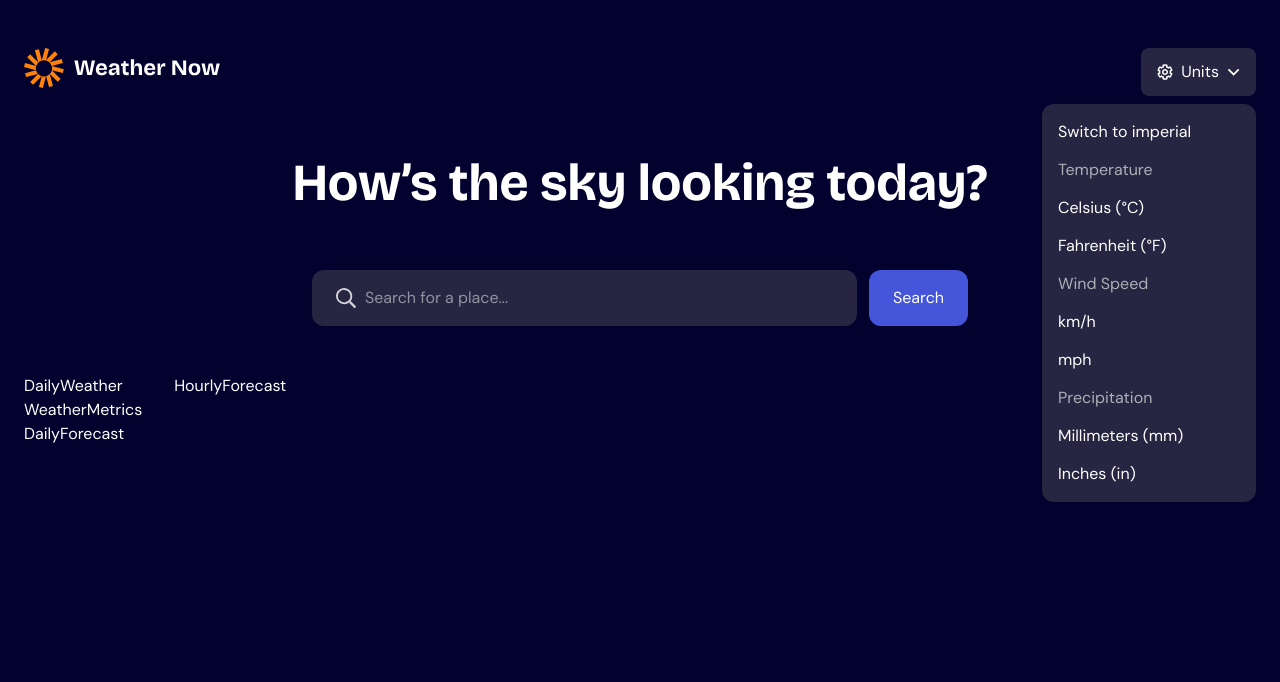
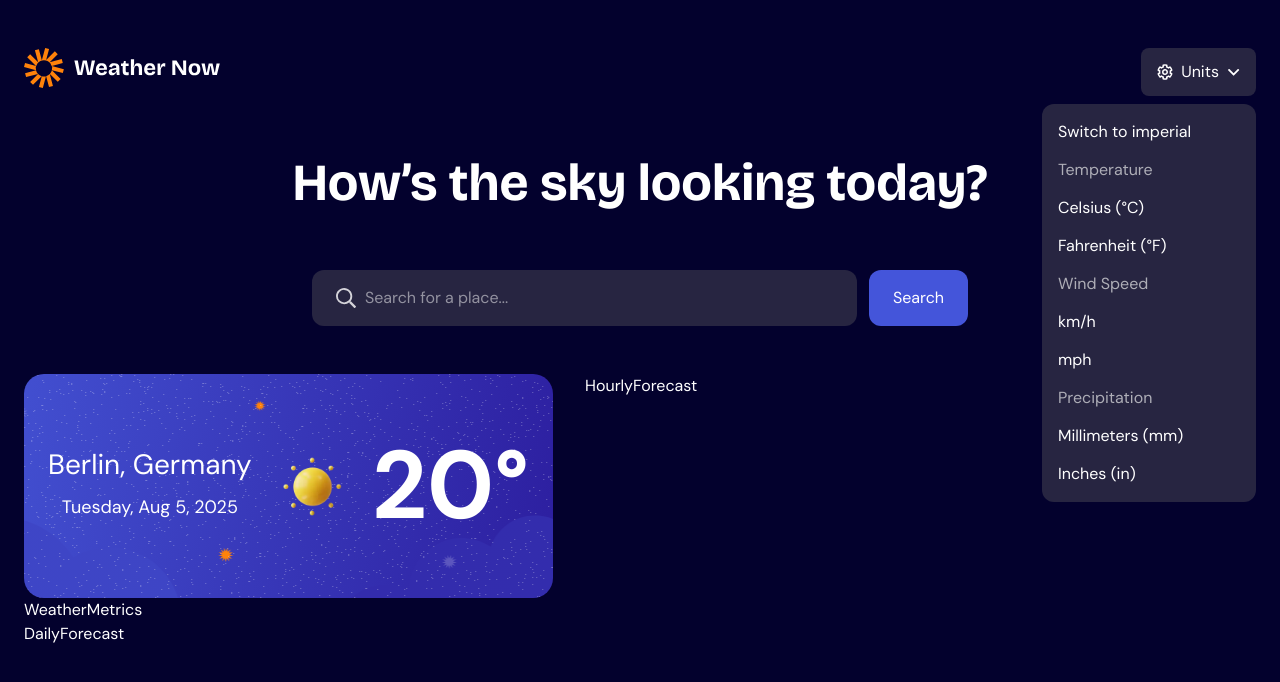
Before and after one commit to mickaelk98/fem-weather-app, a React (Vite) app: page / in a window 1280 px wide. Shown: the top 682 px of the page. Built offline with nearby package versions, Linux system fonts and the light colour scheme.

Commit message:
add saily weather display zone

```diff
--- a/src/components/daily-weather.tsx
+++ b/src/components/daily-weather.tsx
@@ -1,3 +1,17 @@
+import sunIcon from "../assets/images/icon-sunny.webp";
+
 export function DailyWeather() {
-  return <div>DailyWeather</div>;
+  return (
+    <div className="daily-weather rounded-[20px] px-6 py-10 flex flex-col md:flex-row justify-between">
+      <div className="flex flex-col gap-2 items-center justify-center">
+        <p className="text-[28px]">Berlin, Germany</p>
+        <p className="text-[18px]">Tuesday, Aug 5, 2025</p>
+        <p></p>
+      </div>
+      <div className="flex justify-between items-center">
+        <img className="w-[120px]" src={sunIcon} alt="sun" />
+        <p className="text-[96px] font-bold">20°</p>
+      </div>
+    </div>
+  );
 }
--- a/src/index.css
+++ b/src/index.css
@@ -29,3 +29,13 @@ body {
 h1 {
   font-family: "Bricolage Grotesque", sans-serif;
 }
+
+.daily-weather {
+  background: url("./assets/images/bg-today-small.svg") no-repeat center/cover;
+}
+
+@media (min-width: 767px) {
+  .daily-weather {
+    background: url("./assets/images/bg-today-large.svg") no-repeat center/cover;
+  }
+}
```
